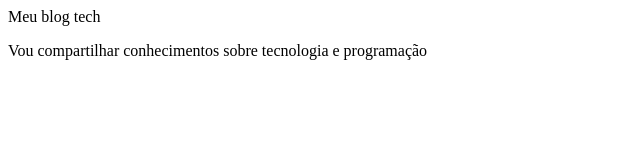
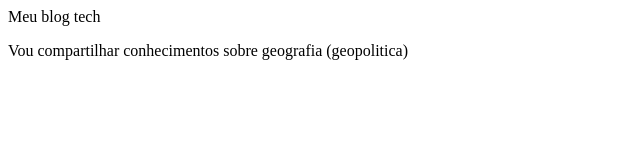
Before and after one commit to rodriguessantosluis2402-hash/Luis-Otavio, a plain HTML site: page luis otávio santos/index.html in a window 1280 px wide. Shown: the full height of the page, 0-640 px from the left. Drawn offline with Linux system fonts and the light colour scheme.

Commit message:
atualizar comando

```diff
--- a/luis otávio santos/index.html
+++ b/luis otávio santos/index.html
@@ -1,3 +1,3 @@
 <p>Meu blog tech</p>
 
-<p>Vou compartilhar conhecimentos sobre tecnologia e programação</p>
+<p>Vou compartilhar conhecimentos sobre geografia (geopolitica)</p>
```
